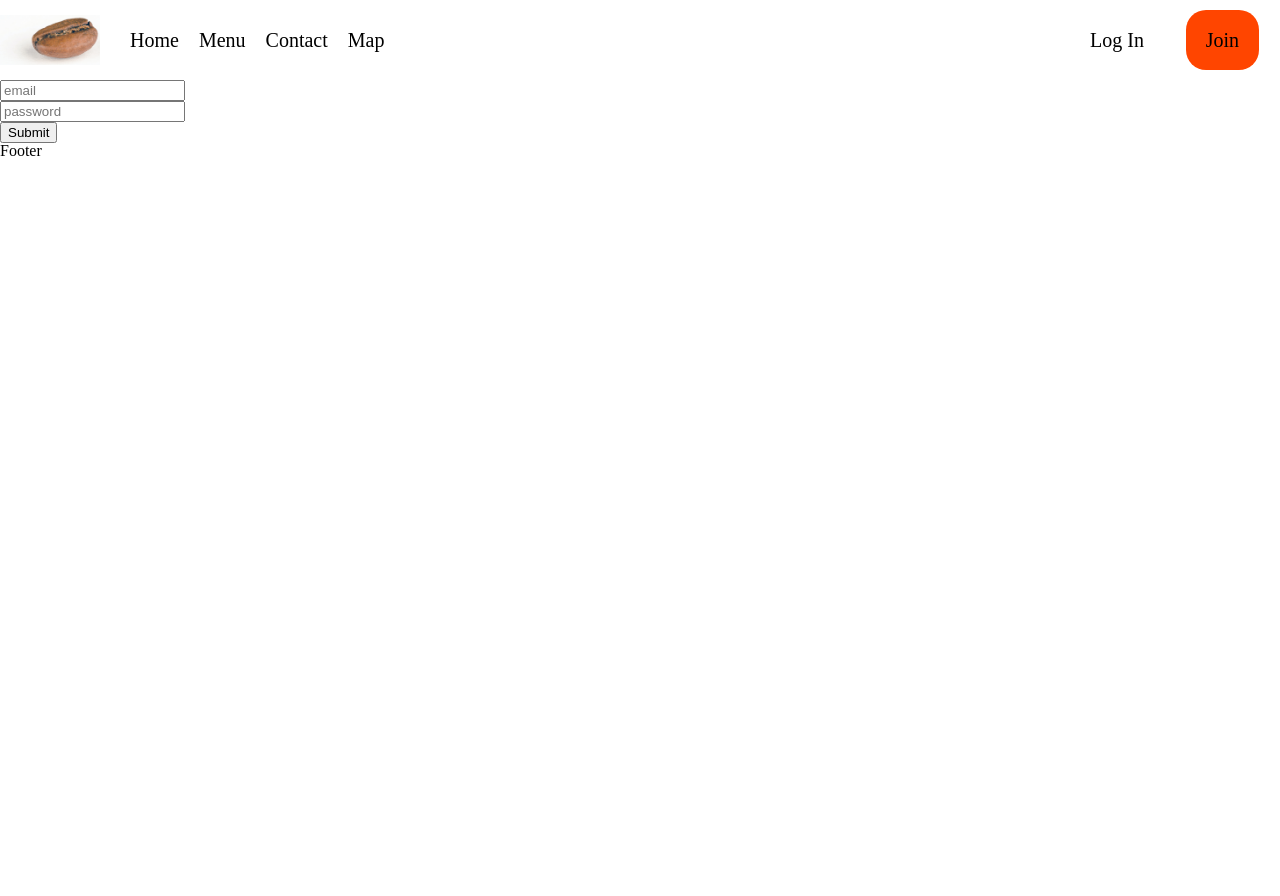
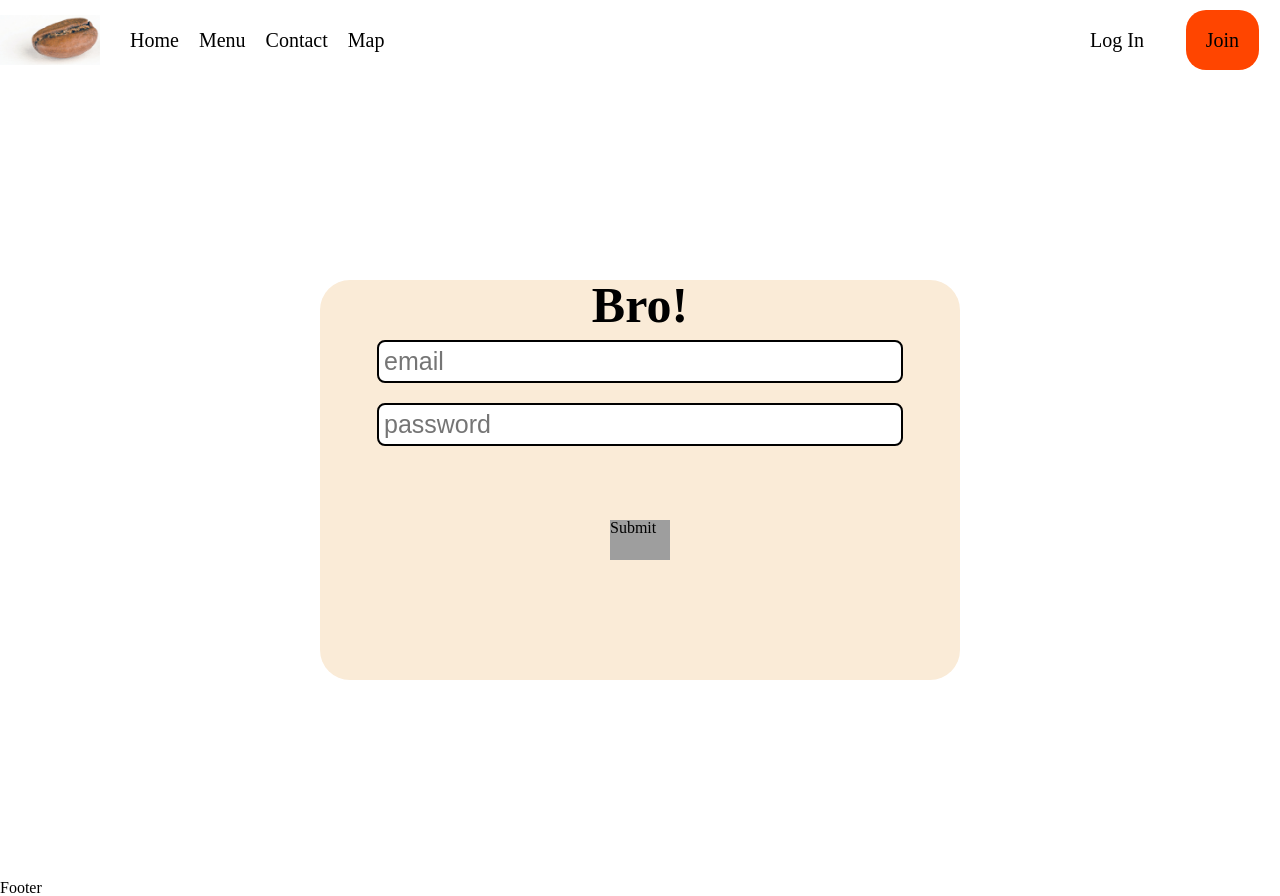
Before and after one commit to sosoberg/cool_beans, a React (Create React App) app in the folder client/: page /login in a window 1280 px wide. Before the commit the page ends 800 px from the top, so only its background shows below. Built offline with nearby package versions, Linux system fonts and the light colour scheme; no server answers; grey boxes are pictures that could not be loaded.

Commit message:
addedBean But

```diff
--- a/client/src/pages/Join/style.css
+++ b/client/src/pages/Join/style.css
@@ -41,3 +41,11 @@
     margin-left: 190px;
     font-size: 35px;
 }
+@media only screen and (max-width: 1000px){
+    #joinContain{
+
+        display: flex;
+        flex-wrap: wrap;
+        justify-content: center;
+    }
+}
--- a/client/src/pages/Login/index.js
+++ b/client/src/pages/Login/index.js
@@ -49,9 +49,11 @@ export default function Login() {
 
 
   return (
-    <div>
+    <div style={{width: "100vw", height: "100vh", position: "relative"}}>
+    <div id="loginFormContain">
       <form onSubmit={handleSubmit} id="joinForm">
-        <div>
+        <h2 style={{textAlign: "center"}}>Bro!</h2>
+        <div className="flexCenter">
           <input
             onChange={handleChange}
             placeholder="email"
@@ -59,7 +61,7 @@ export default function Login() {
             value={login.email}
           ></input>
         </div>
-        <div>
+        <div className="flexCenter">
           <input
             onChange={handleChange}
             placeholder="password"
@@ -67,8 +69,12 @@ export default function Login() {
             value={login.password}
           ></input>
         </div>
-        <button>Submit</button>
+        <div id="loginButtonContain">
+
+        <div id="loginButton">Submit</div>
+        </div>
       </form>
+    </div>
     </div>
   );
 }
--- a/client/src/pages/Login/style.css
+++ b/client/src/pages/Login/style.css
@@ -0,0 +1,39 @@
+#loginFormContain{
+    position: absolute;
+    top: 50%;
+    left: 50%;
+    transform: translate(-50%, -50%);
+    width: 50%;
+    height: 50%;
+    border-radius: 30px;
+    background-color: antiquewhite;
+}
+.flexCenter{
+    display: flex;
+    justify-content: center;
+}
+.flexCenter input{
+
+
+    font-size: 25px;
+    margin-top: 10px;
+    margin-bottom: 10px;
+    border: black solid 2px;
+    border-radius: 8px;
+    padding: 5px;
+    width: 80%;
+}
+#loginButtonContain{
+    width: 100%;
+    margin-top: 10%;
+    display: flex;
+    justify-content: center;
+}
+#loginButtonContain div{
+   height: 40px;
+   width: 60px;
+}
+#loginButton{
+    border:none;
+    background-image: url("./Da-Bean.png");
+}
```
Also changed, not shown: 1 other file (tests, documents, lock files or other folders).
